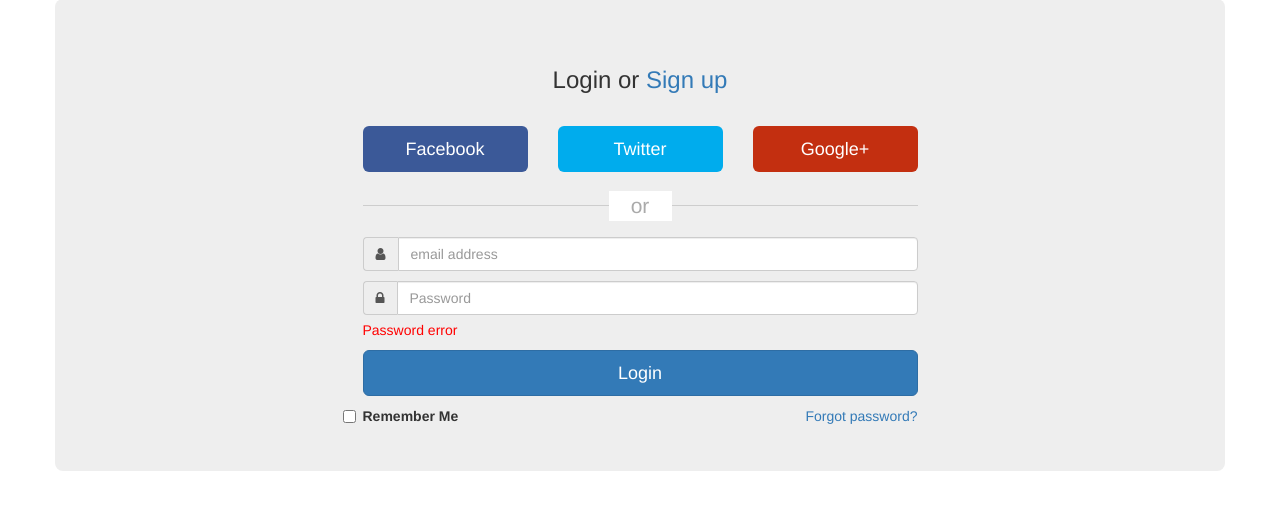
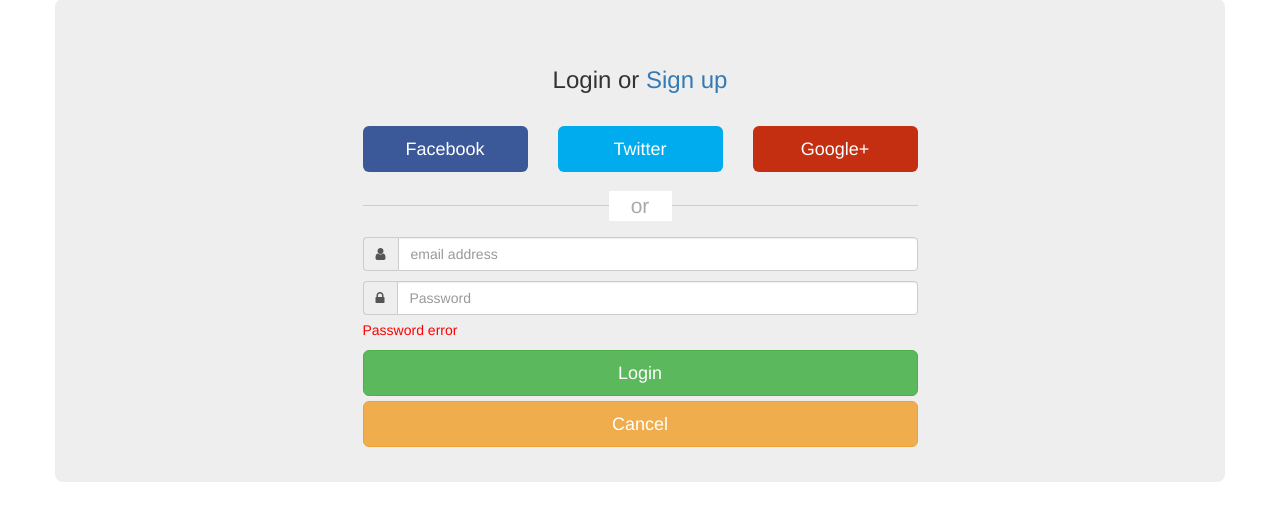
Before and after one commit to Tuscann/haku, a PHP site: page /login.php in a window 1280 px wide. Shown: the part 51-572 px from the top of the page. Run offline with PHP 8.4, Linux system fonts and the light colour scheme.

Commit message:
added some login form improvements

```diff
--- a/login.php
+++ b/login.php
@@ -9,7 +9,7 @@ include_once 'header.php';
 
 <div class="container login-container">
     <div class="omb_login">
-        <h3 class="omb_authTitle">Login or <a href="#">Sign up</a></h3>
+        <h3 class="omb_authTitle">Login or <a href="register.php">Sign up</a></h3>
         <div class="row omb_row-sm-offset-3 omb_socialButtons">
             <div class="col-xs-4 col-sm-2">
                 <a href="#" class="btn btn-lg btn-block omb_btn-facebook">
@@ -53,21 +53,22 @@ include_once 'header.php';
                     </div>
                     <span class="help-block">Password error</span>
 
-                    <button class="btn btn-lg btn-primary btn-block" type="submit">Login</button>
+                    <button class="btn btn-lg btn-success btn-block" type="submit">Login</button>
+                    <a class="btn btn-lg btn-warning btn-block" href="index.php">Cancel</a>
                 </form>
             </div>
         </div>
-        <div class="row omb_row-sm-offset-3">
-            <div class="col-xs-12 col-sm-3">
-                <label class="checkbox">
-                    <input type="checkbox" value="remember-me">Remember Me
-                </label>
-            </div>
-            <div class="col-xs-12 col-sm-3">
-                <p class="omb_forgotPwd">
-                    <a href="#">Forgot password?</a>
-                </p>
-            </div>
-        </div>
+<!--        <div class="row omb_row-sm-offset-3">-->
+<!--            <div class="col-xs-12 col-sm-3">-->
+<!--                <label class="checkbox">-->
+<!--                    <input type="checkbox" value="remember-me">Remember Me-->
+<!--                </label>-->
+<!--            </div>-->
+<!--            <div class="col-xs-12 col-sm-3">-->
+<!--                <p class="omb_forgotPwd">-->
+<!--                    <a href="#">Forgot password?</a>-->
+<!--                </p>-->
+<!--            </div>-->
+<!--        </div>-->
     </div>
 </div>
```
